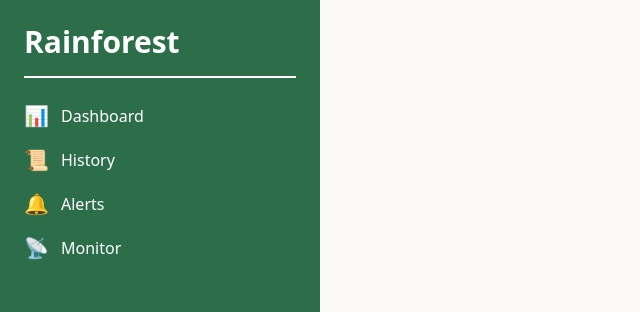
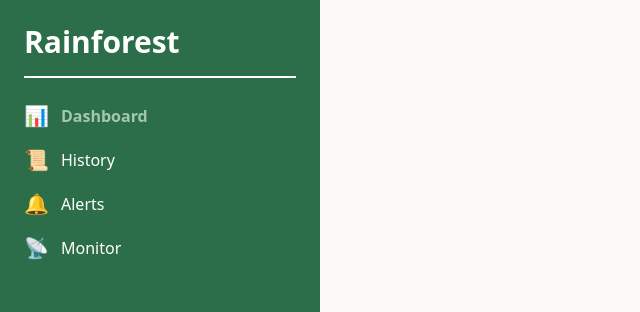
Before and after one commit to Boberrrttt/rainforest-monitoring-web, a Next.js app: page / in a window 1280 px wide. Shown: the top 312 px of the page, without its empty margins (0-640 px from the left). Built offline with nearby package versions, Linux system fonts and the light colour scheme.

Commit message:
feat: highglighted tab based on route

```diff
--- a/src/components/sidebar.tsx
+++ b/src/components/sidebar.tsx
@@ -1,6 +1,17 @@
+"use client";
+
+import { usePathname } from "next/navigation";
+import Link from "next/link";
 
 const Sidebar = () => {
+  const path = usePathname();
 
+  const links = [
+    { href: "/", icon: "📊", label: "Dashboard" },
+    { href: "/history", icon: "📜", label: "History" },
+    { href: "/alerts", icon: "🔔", label: "Alerts" },
+    { href: "/monitor", icon: "📡", label: "Monitor" },
+  ];
 
   return (
     <div className="w-80 h-screen p-6 bg-[#2C6E49] flex flex-col justify-between">
@@ -11,18 +22,22 @@ const Sidebar = () => {
         <div className="w-full h-[2px] bg-white bg-opacity-30 mb-6"></div>
 
         <nav className="space-y-4">
-            <a href="#" className="flex items-center text-white hover:text-[#A3C9A8] transition-colors">
-              <span className="mr-3 text-xl">📊</span> Dashboard
-            </a>
-            <a href="#" className="flex items-center text-white hover:text-[#A3C9A8] transition-colors">
-              <span className="mr-3 text-xl">📜</span> History
-            </a>
-            <a href="#" className="flex items-center text-white hover:text-[#A3C9A8] transition-colors">
-              <span className="mr-3 text-xl">🔔</span> Alerts
-            </a>
-            <a href="#" className="flex items-center text-white hover:text-[#A3C9A8] transition-colors">
-              <span className="mr-3 text-xl">📡</span> Monitor
-            </a>
+          {links.map(({ href, icon, label }) => {
+            const isActive = path === href;
+
+            return (
+              <Link
+                key={href}
+                href={href}
+                className={`flex items-center transition-colors ${
+                  isActive ? "text-[#A3C9A8] font-semibold" : "text-white hover:text-[#A3C9A8]"
+                }`}
+              >
+                <span className="mr-3 text-xl">{icon}</span>
+                {label}
+              </Link>
+            );
+          })}
         </nav>
       </div>
 
```
Lines whose indentation alone changed are shown as unchanged.
